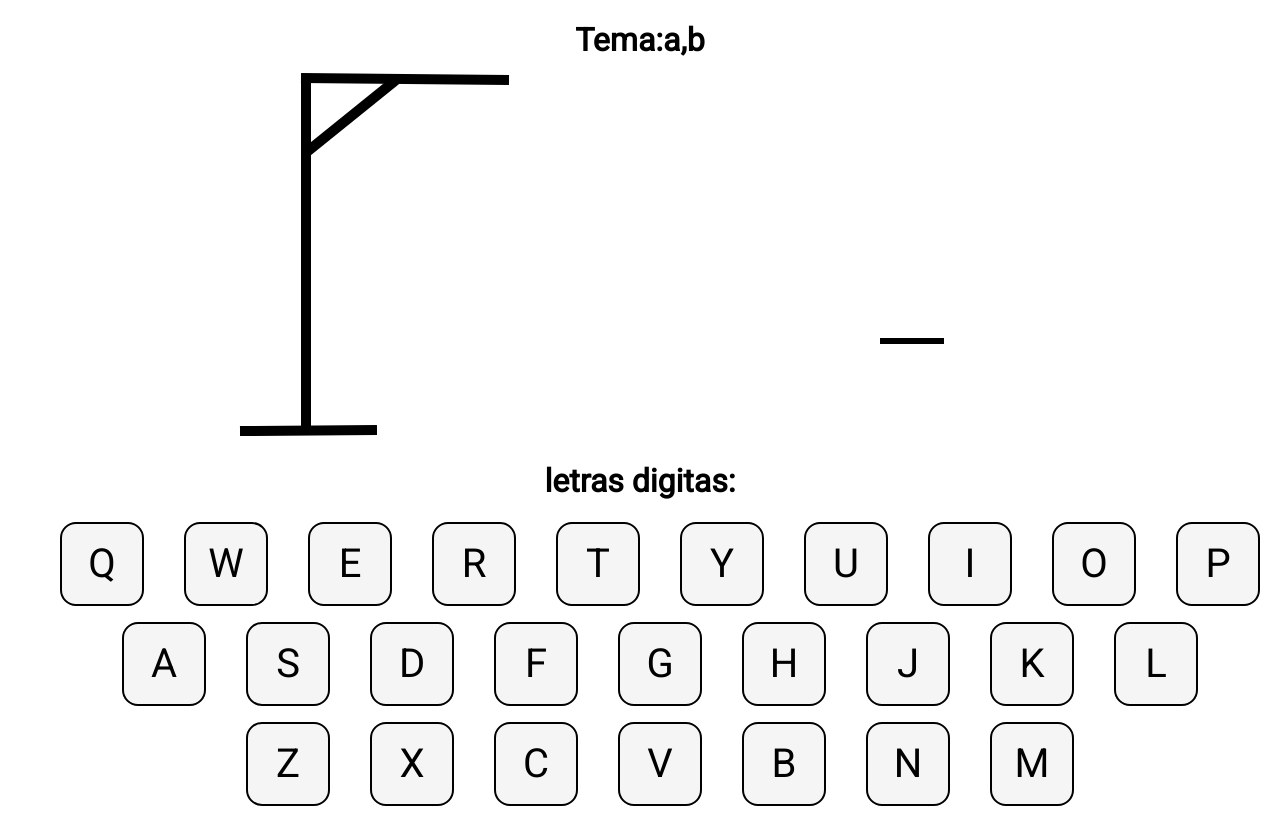
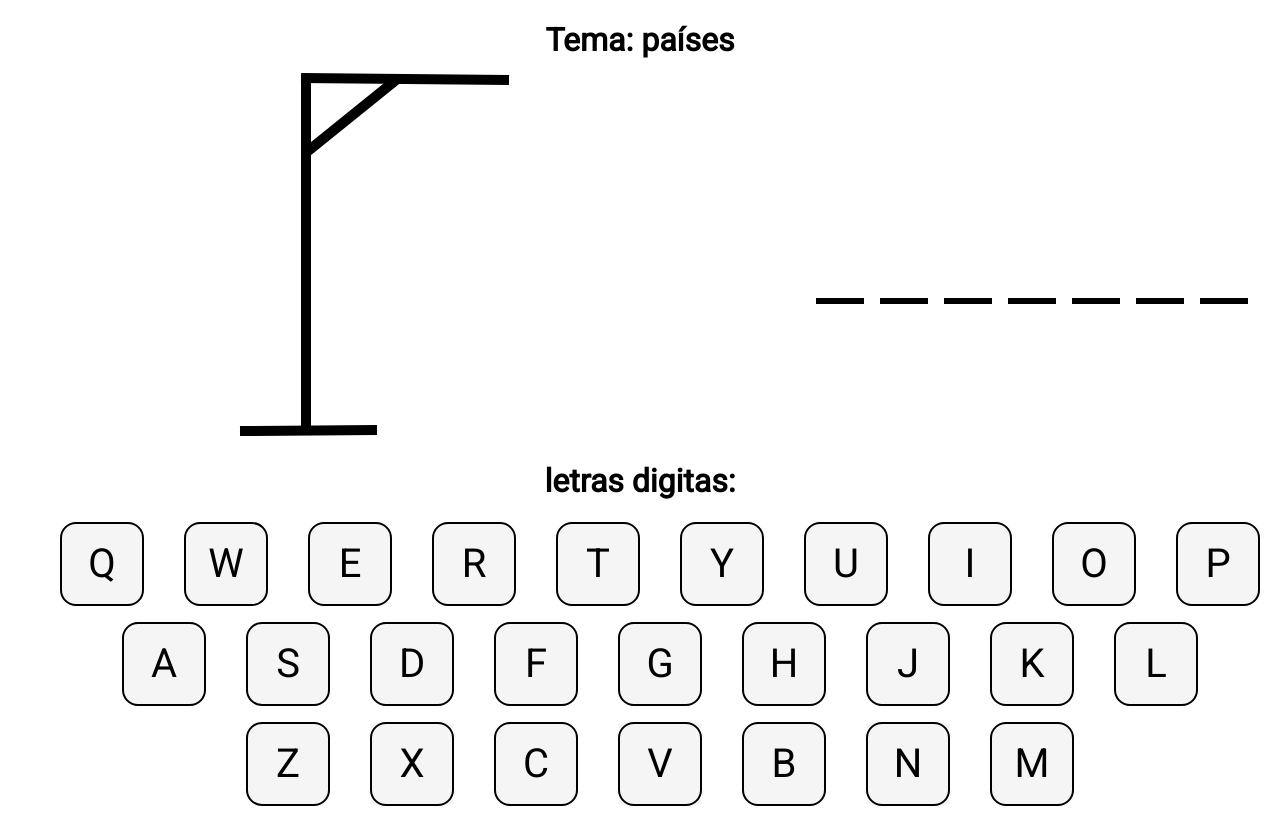
Before and after one commit to Rafael-Duarte-Silva/Jogo-da-forca---web, a plain HTML site: page index.html in a window 1280 px wide. Drawn offline with Linux system fonts and the light colour scheme.

Commit message:
Add files via upload

```diff
--- a/index.html
+++ b/index.html
@@ -12,8 +12,6 @@
 
     <div id="jogo">
         <img id="forca" src="svg/forca.svg" alt="">
-
-        <div id="espacamentos"></div>
     </div>
 
     <h1 id="digitadas">letras digitas:</h1>
--- a/js.js
+++ b/js.js
@@ -1,13 +1,23 @@
-const tema = document.getElementById("tema").innerText;
+const tema_texto = document.getElementById("tema").innerText;
+let palavra = "";
+const temas = {
+    animais: ["gato", "cachorro", "leão", "tigre", "elefante"],
+    frutas: ["maçã", "banana", "abacaxi", "laranja", "morango"],
+    países: ["brasil", "portugal", "espanha", "méxico", "argentina"],
+  };
 
-var palavras = ['a', 'b'];
+const tema = Object.keys(temas)[Math.floor(Math.random() * Object.keys(temas).length)];
+palavra = temas[tema][Math.floor(Math.random() * temas[tema].length)];
 
-let palavra = palavras.sort();
-console.log(palavra);
+document.getElementById("tema").innerText = tema_texto+" "+tema;
 
-document.getElementById("tema").innerText = tema+palavras;
-
-function sortear(){
-    console.log(Math.floor(Math.random() * 2));
-    return Math.floor(Math.random() * 2);
+for(let i = 0; i < palavra.length; i++){
+    let espacamentos = document.createElement('div');
+    espacamentos.setAttribute("id", "espacamentos");
+    espacamentos.style.width = "6vh";
+    espacamentos.style.height = "0.7vh";
+    espacamentos.style.marginLeft = "2vh";
+    espacamentos.style.marginTop = "10vh";
+    espacamentos.style.backgroundColor = "black";
+    document.getElementById("jogo").appendChild(espacamentos);
 }
--- a/style.css
+++ b/style.css
@@ -14,14 +14,6 @@ h1{
     display: flex;
     align-items: center;
     height: 45vh;
-}
-
-#espacamentos{
-    width: 8vh;
-    height: 0.7vh;
-    margin-left: 10vh;
-    margin-top: 20vh;
-    background-color: black;
 }
 
 #digitadas{
```
